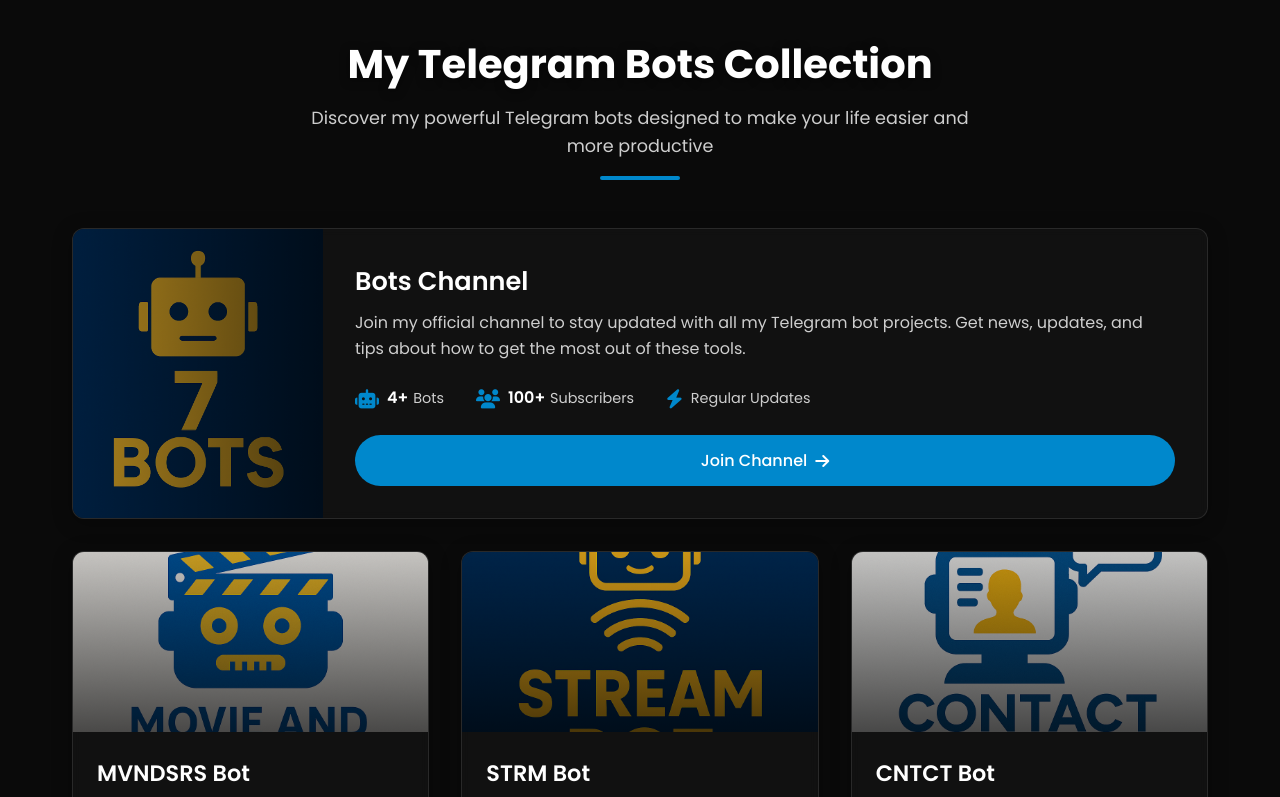
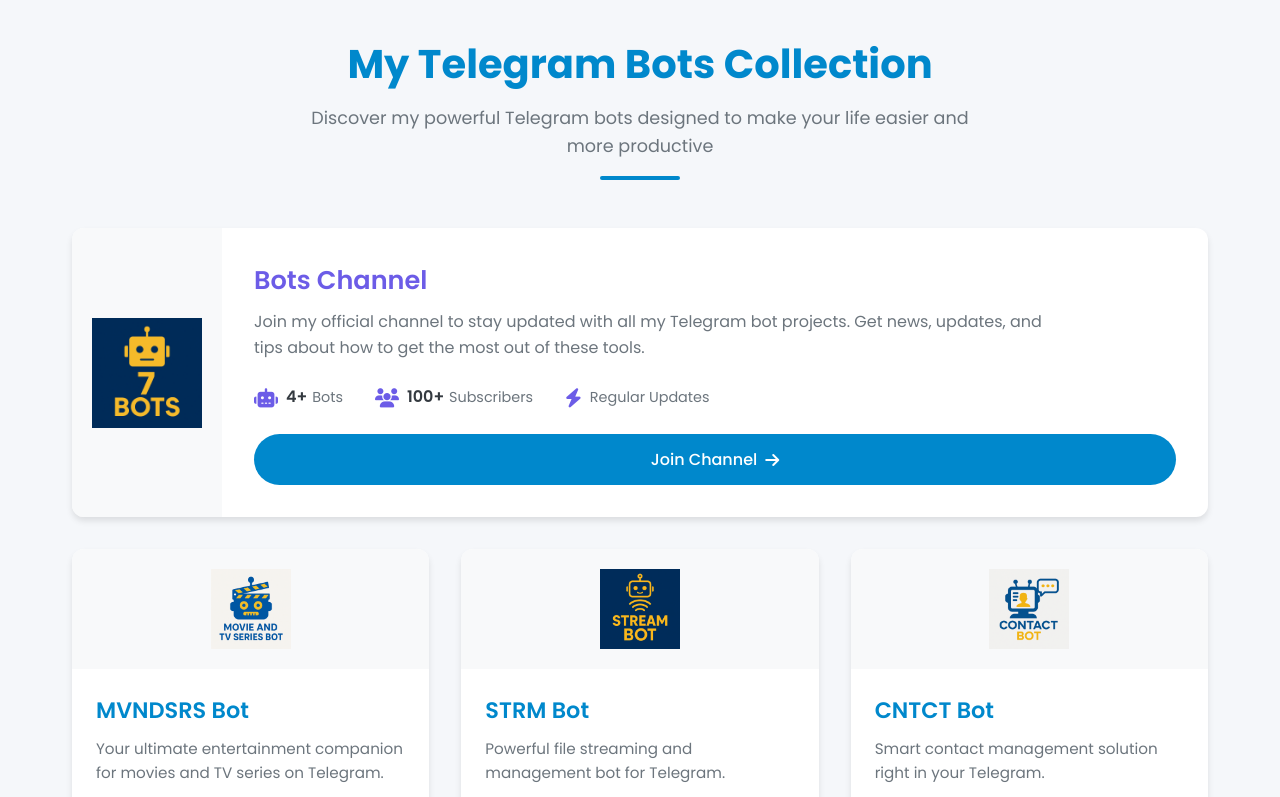
Before and after one commit to svnig7/images, a plain HTML site: page index.html in a window 1280 px wide. Shown: the top 797 px of the page. Drawn offline with Linux system fonts and the light colour scheme.

Commit message:
Update index.html

```diff
--- a/index.html
+++ b/index.html
@@ -10,10 +10,10 @@
         :root {
             --primary: #0088cc;
             --primary-dark: #006699;
-            --secondary: rgba(255,255,255,0.8);
+            --secondary: #6c757d;
             --light: #f8f9fa;
-            --dark: #ffffff;
-            --shadow: 0 4px 20px rgba(0, 0, 0, 0.3);
+            --dark: #343a40;
+            --shadow: 0 4px 6px rgba(0, 0, 0, 0.1);
             --transition: all 0.3s ease;
         }
 
@@ -25,7 +25,7 @@
 
         body {
             font-family: 'Poppins', sans-serif;
-            background-color: #0a0a0a;
+            background-color: #f5f7fa;
             color: var(--dark);
             line-height: 1.6;
         }
@@ -54,10 +54,9 @@
 
         h1 {
             font-size: 2.5rem;
-            color: var(--dark);
+            color: var(--primary);
             margin-bottom: 0.5rem;
             font-weight: 700;
-            text-shadow: 0 2px 10px rgba(0,0,0,0.5);
         }
 
         .subtitle {
@@ -75,57 +74,42 @@
         }
 
         .bot-card {
-            background: rgba(20, 20, 20, 0.7);
+            background: white;
             border-radius: 12px;
             overflow: hidden;
             box-shadow: var(--shadow);
             transition: var(--transition);
             position: relative;
-            border: 1px solid rgba(255,255,255,0.1);
-            backdrop-filter: blur(5px);
         }
 
         .bot-card:hover {
-            transform: translateY(-10px);
-            box-shadow: 0 15px 30px rgba(0, 0, 0, 0.5);
-            border-color: rgba(0, 136, 204, 0.3);
+            transform: translateY(-5px);
+            box-shadow: 0 10px 20px rgba(0, 0, 0, 0.15);
         }
 
         .bot-icon {
-            height: 180px;
+            height: 120px;
+            background: #f8f9fa;
             display: flex;
             align-items: center;
             justify-content: center;
-            color: white;
-            font-size: 3rem;
-            background-size: cover;
-            background-position: center;
-            position: relative;
-            overflow: hidden;
         }
 
-        .bot-icon::before {
-            content: '';
-            position: absolute;
-            top: 0;
-            left: 0;
-            right: 0;
-            bottom: 0;
-            background: linear-gradient(to bottom, rgba(0,0,0,0.2), rgba(0,0,0,0.7));
-            z-index: 1;
+        .bot-icon img {
+            width: 80px;
+            height: 80px;
+            object-fit: contain;
         }
 
         .bot-content {
             padding: 1.5rem;
-            position: relative;
-            z-index: 2;
         }
 
         .bot-name {
             font-size: 1.4rem;
             font-weight: 600;
             margin-bottom: 0.5rem;
-            color: var(--dark);
+            color: var(--primary);
         }
 
         .bot-description {
@@ -144,13 +128,13 @@
             font-size: 0.9rem;
             display: flex;
             align-items: center;
-            color: var(--secondary);
         }
 
         .bot-features li i {
             color: var(--primary);
             margin-right: 0.5rem;
             font-size: 0.8rem;
+            min-width: 15px;
         }
 
         .bot-link {
@@ -165,14 +149,10 @@
             font-weight: 500;
             transition: var(--transition);
             width: 100%;
-            border: none;
-            cursor: pointer;
         }
 
         .bot-link:hover {
             background: var(--primary-dark);
-            transform: translateY(-2px);
-            box-shadow: 0 5px 15px rgba(0, 104, 204, 0.4);
         }
 
         .bot-link i {
@@ -181,56 +161,40 @@
 
         .channel-card {
             grid-column: 1 / -1;
-            background: rgba(20, 20, 20, 0.7);
+            background: white;
             border-radius: 12px;
             overflow: hidden;
             box-shadow: var(--shadow);
             display: flex;
-            transition: var(--transition);
-            border: 1px solid rgba(255,255,255,0.1);
-            backdrop-filter: blur(5px);
-        }
-
-        .channel-card:hover {
-            transform: translateY(-5px);
-            box-shadow: 0 15px 30px rgba(0, 0, 0, 0.5);
         }
 
         .channel-icon {
-            width: 250px;
+            width: 150px;
+            background: #f8f9fa;
             display: flex;
             align-items: center;
             justify-content: center;
-            color: white;
-            font-size: 3rem;
             flex-shrink: 0;
-            background-size: cover;
-            background-position: center;
-            position: relative;
+            padding: 20px;
         }
 
-        .channel-icon::before {
-            content: '';
-            position: absolute;
-            top: 0;
-            left: 0;
-            right: 0;
-            bottom: 0;
-            background: linear-gradient(to right, rgba(0,0,0,0.3), rgba(0,0,0,0.7));
+        .channel-icon img {
+            width: 100%;
+            height: auto;
+            max-height: 110px;
+            object-fit: contain;
         }
 
         .channel-content {
             padding: 2rem;
             flex-grow: 1;
-            position: relative;
-            z-index: 2;
         }
 
         .channel-name {
             font-size: 1.6rem;
             font-weight: 600;
             margin-bottom: 0.5rem;
-            color: var(--dark);
+            color: #6c5ce7;
         }
 
         .channel-description {
@@ -251,7 +215,7 @@
         }
 
         .stat-item i {
-            color: var(--primary);
+            color: #6c5ce7;
             margin-right: 0.5rem;
             font-size: 1.2rem;
         }
@@ -259,7 +223,6 @@
         .stat-value {
             font-weight: 600;
             margin-right: 0.3rem;
-            color: var(--dark);
         }
 
         .stat-label {
@@ -273,7 +236,7 @@
             padding: 2rem 0;
             color: var(--secondary);
             font-size: 0.9rem;
-            border-top: 1px solid rgba(255,255,255,0.1);
+            border-top: 1px solid #eee;
         }
 
         .social-links {
@@ -290,8 +253,7 @@
         }
 
         .social-link:hover {
-            color: var(--dark);
-            transform: translateY(-3px);
+            color: var(--primary-dark);
         }
 
         @media (max-width: 768px) {
@@ -305,7 +267,12 @@
 
             .channel-icon {
                 width: 100%;
-                height: 180px;
+                height: auto;
+                padding: 20px;
+            }
+
+            .channel-icon img {
+                max-height: 80px;
             }
 
             h1 {
@@ -323,7 +290,8 @@
 
         <div class="bots-grid">
             <div class="channel-card">
-                <div class="channel-icon" style="background-image: url('https://raw.githubusercontent.com/svnig7/images/refs/heads/main/7bots.png')">
+                <div class="channel-icon">
+                    <img src="https://raw.githubusercontent.com/svnig7/images/refs/heads/main/7bots.png" alt="Bots Channel">
                 </div>
                 <div class="channel-content">
                     <h2 class="channel-name">Bots Channel</h2>
@@ -353,7 +321,8 @@
             </div>
 
             <div class="bot-card">
-                <div class="bot-icon" style="background-image: url('https://raw.githubusercontent.com/svnig7/images/refs/heads/main/movieandtvseriesbot.png')">
+                <div class="bot-icon">
+                    <img src="https://raw.githubusercontent.com/svnig7/images/refs/heads/main/movieandtvseriesbot.png" alt="MVNDSRS Bot">
                 </div>
                 <div class="bot-content">
                     <h3 class="bot-name">MVNDSRS Bot</h3>
@@ -374,7 +343,8 @@
             </div>
 
             <div class="bot-card">
-                <div class="bot-icon" style="background-image: url('https://raw.githubusercontent.com/svnig7/images/refs/heads/main/streambot.png')">
+                <div class="bot-icon">
+                    <img src="https://raw.githubusercontent.com/svnig7/images/refs/heads/main/streambot.png" alt="STRM Bot">
                 </div>
                 <div class="bot-content">
                     <h3 class="bot-name">STRM Bot</h3>
@@ -395,7 +365,8 @@
             </div>
 
             <div class="bot-card">
-                <div class="bot-icon" style="background-image: url('https://raw.githubusercontent.com/svnig7/images/refs/heads/main/contactbot.png')">
+                <div class="bot-icon">
+                    <img src="https://raw.githubusercontent.com/svnig7/images/refs/heads/main/contactbot.png" alt="CNTCT Bot">
                 </div>
                 <div class="bot-content">
                     <h3 class="bot-name">CNTCT Bot</h3>
@@ -416,8 +387,8 @@
             </div>
 
             <div class="bot-card">
-                <div class="bot-icon" style="background: linear-gradient(135deg, #2c3e50, #4ca1af);">
-                    <i class="fas fa-plus-circle"></i>
+                <div class="bot-icon">
+                    <i class="fas fa-plus-circle" style="font-size: 3rem; color: var(--primary);"></i>
                 </div>
                 <div class="bot-content">
                     <h3 class="bot-name">More Coming Soon</h3>
@@ -440,8 +411,8 @@
         <footer>
             <p>© 2023 My Telegram Bots. All rights reserved.</p>
             <div class="social-links">
-                <a href="https://t.me/bots_7_bots" class="social-link" target="_blank"><i class="fab fa-telegram"></i></a>
-                <a href="https://github.com/svnig7" class="social-link" target="_blank"><i class="fab fa-github"></i></a>
+                <a href="https://t.me/bots_7_bots" class="social-link" target="_blank" title="Telegram"><i class="fab fa-telegram"></i></a>
+                <a href="https://github.com/svnig7" class="social-link" target="_blank" title="GitHub"><i class="fab fa-github"></i></a>
             </div>
         </footer>
     </div>
```
